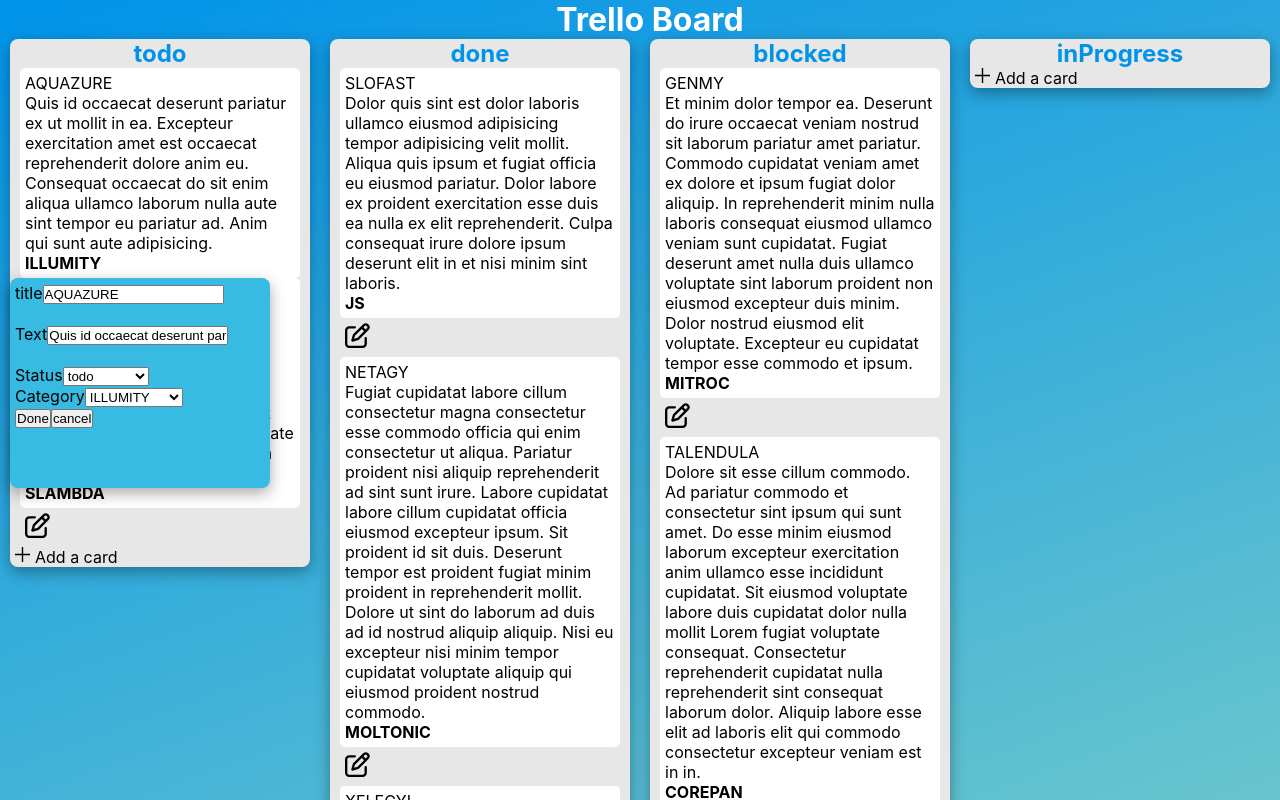
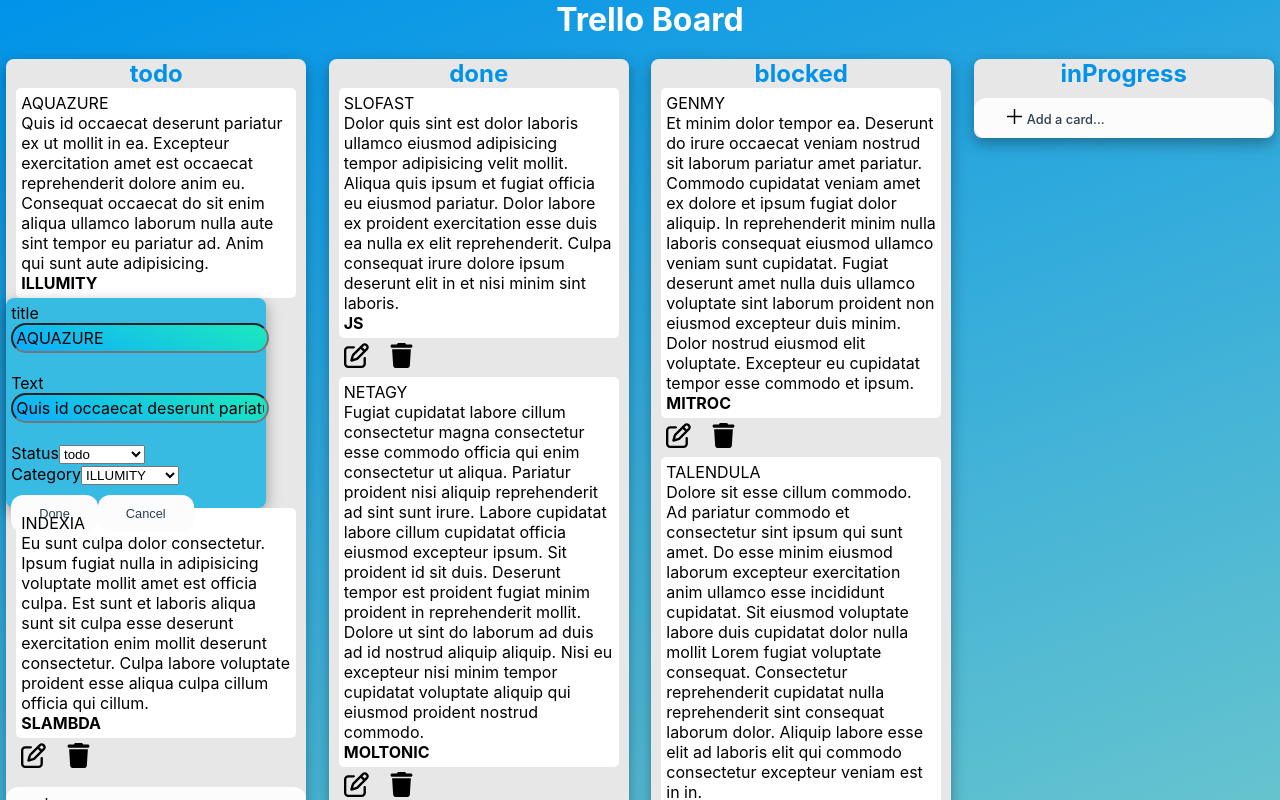
Before and after one commit to DavIdHabeTyan/Trello_In_React, a React (Create React App) app: page / in a window 1280 px wide. Both pictures are taken after a click on the picture 37 px from the left and 295 px from the top of the page. Shown: the top 800 px of the page. Built offline with nearby package versions, Linux system fonts and the light colour scheme.

Commit message:
changet stile added modal window

```diff
--- a/src/App.css
+++ b/src/App.css
@@ -3,6 +3,7 @@
     padding: 0;
 }
 html{
+    min-height: 950px;
     background-color: #0093E9;
     background-image: linear-gradient(160deg, #0093E9 0%, #80D0C7 100%);
 }
@@ -20,17 +21,6 @@
     padding-left: 20px;
 }
 
-
-.select_Window {
-    box-shadow: rgba(0, 0, 0, 0.35) 0px 5px 15px;
-    padding: 5px;
-    border-radius: 8px;
-    background-color: #37bbe3;
-    width: 250px;
-    height: 200px;
-    position: fixed;
-}
-
 .category{
     font-weight: bold;
 }
@@ -42,8 +32,46 @@
     background-color: #37bbe3;
     width: 250px;
     height: 200px;
-    position: fixed;
+    /*position: center;*/
 }
+
+.select_Window {
+    box-shadow: rgba(0, 0, 0, 0.35) 0px 5px 15px;
+    padding: 5px;
+    border-radius: 8px;
+    background-color: #37bbe3;
+    width: 250px;
+    height: 200px;
+
+}
+
+
+.windowButton{
+    /*margin-top: 10px;*/
+    /*width: 120px;*/
+    /*padding: 3px;*/
+    /*border: none;*/
+    /*border-radius: 9999em;*/
+    /*background-color: white;*/
+
+    margin-top: 10px;
+    cursor: pointer;
+    font-weight: 500;
+    padding: 11px 28px;
+    border-radius: 12px;
+    font-size: 0.8rem;
+    border: none;
+    color: #2c3e50;
+    background: #fcfcfc;
+    transition: all 0.25s ease;
+}
+
+.windowButton:hover{
+    box-shadow: none;
+    transform: none;
+    background: whitesmoke;
+}
+
 
 .iconEdit {
     padding: 5px;
@@ -62,23 +90,42 @@
 }
 
 .iconEdit:hover{
-    width: 26px;
-    height: 26px;
+    transform: translateY(-5px);
+
 }
 
-.block_AddIcon{
+.block_AddIcon {
+
+    /*margin: 5px auto;*/
+    /*padding: 3px;*/
+    /*width: 130px;*/
+    /*background-color: white;*/
+    /*cursor: pointer;*/
+    /*display: flex;*/
+    /*border-radius: 5px;*/
+
+    margin-top: 10px;
     cursor: pointer;
-    display: flex;
+    font-weight: 500;
+    padding: 11px 28px;
+    border-radius: 12px;
+    font-size: 0.8rem;
+    border: none;
+    color: #2c3e50;
+    background: #fcfcfc;
+    transition: all 0.25s ease;
 }
 .block_AddIcon:hover{
-    font-weight: bold;
-    color: #03036a;
+    box-shadow: none;
+    transform: none;
+    background: whitesmoke;
 }
 
 .test{
+    gap: 10px;
     display: flex;
     flex-wrap: wrap;
-    flex-flow: row;
+   padding-top: 20px;
     justify-content: space-around;
 }
 
@@ -101,4 +148,27 @@
     background-color: white;
     margin-left: 10px;
     margin-right: 10px;
+    min-width: 255.5px;
 }
+
+input {
+    font-family: inherit;
+    line-height: inherit;
+    font-size: 1em;
+    background: linear-gradient(21deg, #10abff, #1beabd);
+    padding: 3px;
+    display: inline-block;
+    border-radius: 9999em;
+}
+
+.editMod-box{
+    width: 100vw;
+    height: 100%;
+    left: 0;
+    top: 0;
+    background: rgba(31, 25, 25, 0.356);
+    position: absolute;
+    display: flex;
+    justify-content: center;
+    align-items: center;
+}
--- a/src/App.js
+++ b/src/App.js
@@ -2,8 +2,8 @@
 
 import {useEffect, useState} from "react";
 import {tasksList} from './data/index'
+import AddNewTrelloTask from "./components/addNewTrelloTask";
 
-import AddNewTrelloTask from "./components/addNewTrelloTask";
 
 function App() {
    const [data, setData] = useState([]);
@@ -57,6 +57,10 @@
       }])
    }
 
+   const handleDeleteTrello = (id) => {
+      setData(prev=> prev.filter(elem => elem.id !== id))
+   }
+
    return (
       <div className="App">
          <div className={"App_header"}>
@@ -71,15 +75,18 @@
                      changeDescription={changeDescription}
                      changeCategory={changeCategory}
                      handleChangeStatus={handleChangeStatus}
+                     handleDeleteTrello={handleDeleteTrello}
                      name={"todo"}
                      dataFilter={data.filter(elem => elem.status === "todo")}
                   />
                </div>
                <AddNewTrelloTask
+                  handleAddNewTrello={handleAddNewTrello}
                   handleChangeTitle={handleChangeTitle}
                   changeDescription={changeDescription}
                   changeCategory={changeCategory}
                   handleChangeStatus={handleChangeStatus}
+                  handleDeleteTrello={handleDeleteTrello}
                   name={"done"}
                   dataFilter={data.filter(elem => elem.status === "done")}
                />
@@ -90,6 +97,7 @@
                   changeDescription={changeDescription}
                   changeCategory={changeCategory}
                   handleChangeStatus={handleChangeStatus}
+                  handleDeleteTrello={handleDeleteTrello}
                   name={"blocked"}
                   dataFilter={data.filter(elem => elem.status === "blocked")}
                />
@@ -100,6 +108,7 @@
                   changeDescription={changeDescription}
                   changeCategory={changeCategory}
                   handleChangeStatus={handleChangeStatus}
+                  handleDeleteTrello={handleDeleteTrello}
                   name={"inProgress"}
                   dataFilter={data.filter(elem => elem.status === "inProgress")}
                />
--- a/src/components/addNewTrelloTask/index.js
+++ b/src/components/addNewTrelloTask/index.js
@@ -10,14 +10,15 @@
                              changeDescription,
                              handleChangeTitle,
                              handleChangeStatus,
-                             changeCategory
+                             changeCategory,
+                             handleDeleteTrello
                           }) => {
 
    const [isAdd, setIsAdd] = useState(true)
 
    const [newTitle, setNewTitle] = useState("");
 
-   const [newCategory, setNewCategory] = useState("")
+   const [newCategory, setNewCategory] = useState("JS")
 
    const [newStatus, setNewStatus] = useState("");
 
@@ -60,17 +61,19 @@
                   handleChangeTitle={handleChangeTitle}
                   changeCategory={changeCategory}
                   handleChangeStatus={handleChangeStatus}
+                  handleDeleteTrello={handleDeleteTrello}
                   {...elem}
                />
             )} {
             isAdd ?
                <div className={"block_AddIcon"} onClick={handleClickAdd}>
                   <img  className={"icon_Add"} src={AddIcon} alt=""/>
-                  <span>Add a card</span>
+                  <span>Add a card...</span>
                </div>
 
                // <button onClick={handleClickAdd}>Add</button>
                :
+               <div className={"editMod-box"} onClick={handleClickAdd}>
                <div className={"addBlock"}>
 
                   <form>
@@ -114,8 +117,9 @@
                      </select>
                   </form>
 
-                  <button onClick={handleAddTrello}>Done</button>
-                  <button onClick={handleClickAdd}>cancel</button>
+                  <button className={"windowButton windowButton1"} onClick={handleAddTrello}>Done</button>
+                  <button className={"windowButton"} onClick={handleClickAdd}>cancel</button>
+               </div>
                </div>
          }
 
--- a/src/components/trelloTasks/index.js
+++ b/src/components/trelloTasks/index.js
@@ -2,8 +2,9 @@
 
 import Edit from "./../../assets/edite.svg"
 
+import iconDelete from "./../../assets/delet.svg"
 const TrelloTasks = (props) => {
-   const {status, description, title, changeDescription, handleChangeTitle, changeCategory, handleChangeStatus, id, category} = props;
+   const {status, description, title, changeDescription, handleChangeTitle, changeCategory, handleChangeStatus, id, category, handleDeleteTrello} = props;
    const [isClickedEdit, setIsClickedEdit] = useState(true)
    const [editDescription, setEditeDescription] = useState(description)
    const [editTitle, setEditTitle] = useState(title)
@@ -52,6 +53,8 @@
 
                {/*<button onClick={handleEdit}>Edit</button>*/}
                <img  onClick={handleEdit} src={Edit}  className={"iconEdit"} alt=""/>
+               <img src={iconDelete}  onClick={() => handleDeleteTrello(id)} className={"iconEdit"}  alt=""/>
+
             </div>
             :
             <div className={"select_Window"}>
@@ -108,8 +111,8 @@
                      <option value="PHORMULA">PHORMULA</option>
                   </select>
                </form>
-               <button onClick={handelDone}>Done</button>
-               <button onClick={handelCancel}>cancel</button>
+               <button className={"windowButton"} onClick={handelDone}>Done</button>
+               <button className={"windowButton"}  onClick={handelCancel}>Cancel</button>
 
             </div>
          }
```
Also changed, not shown: src/assets/delet.svg (added), src/assets/edite.svg.
